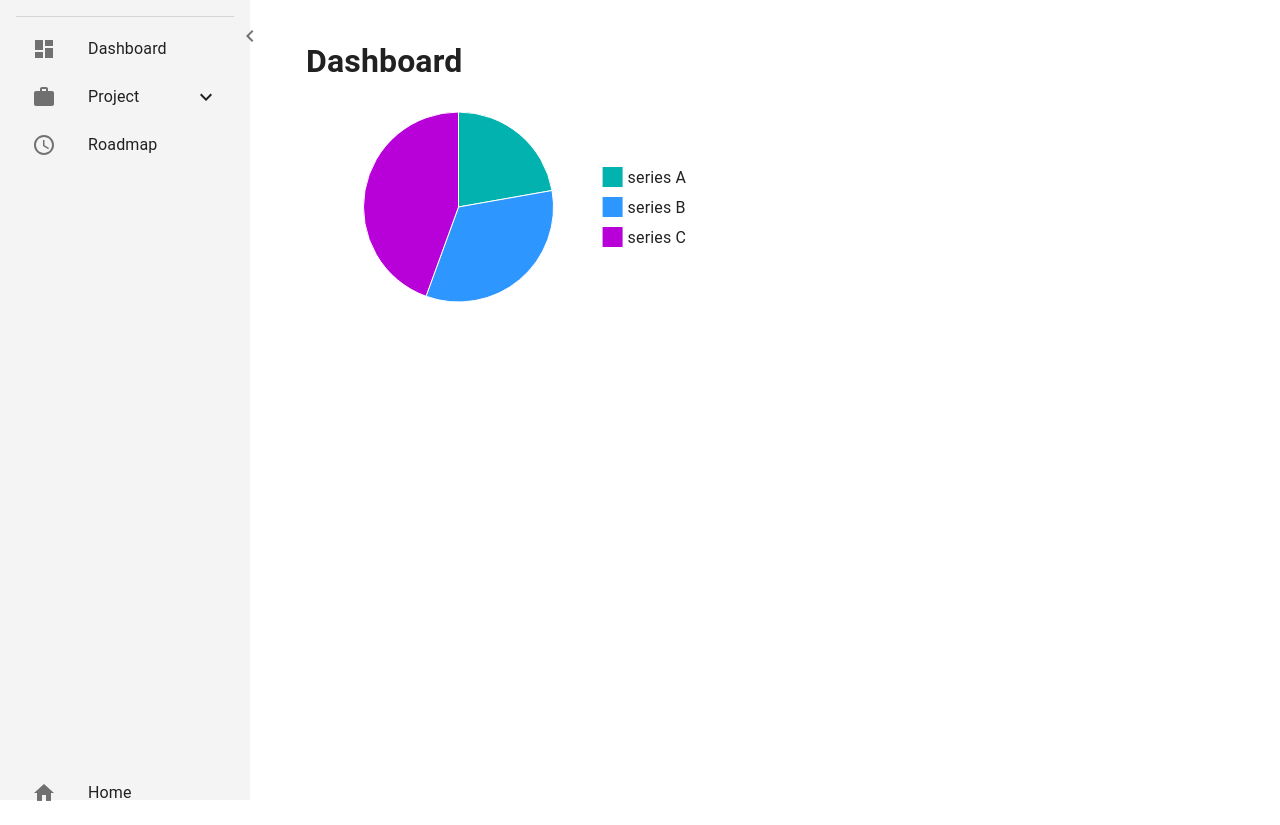
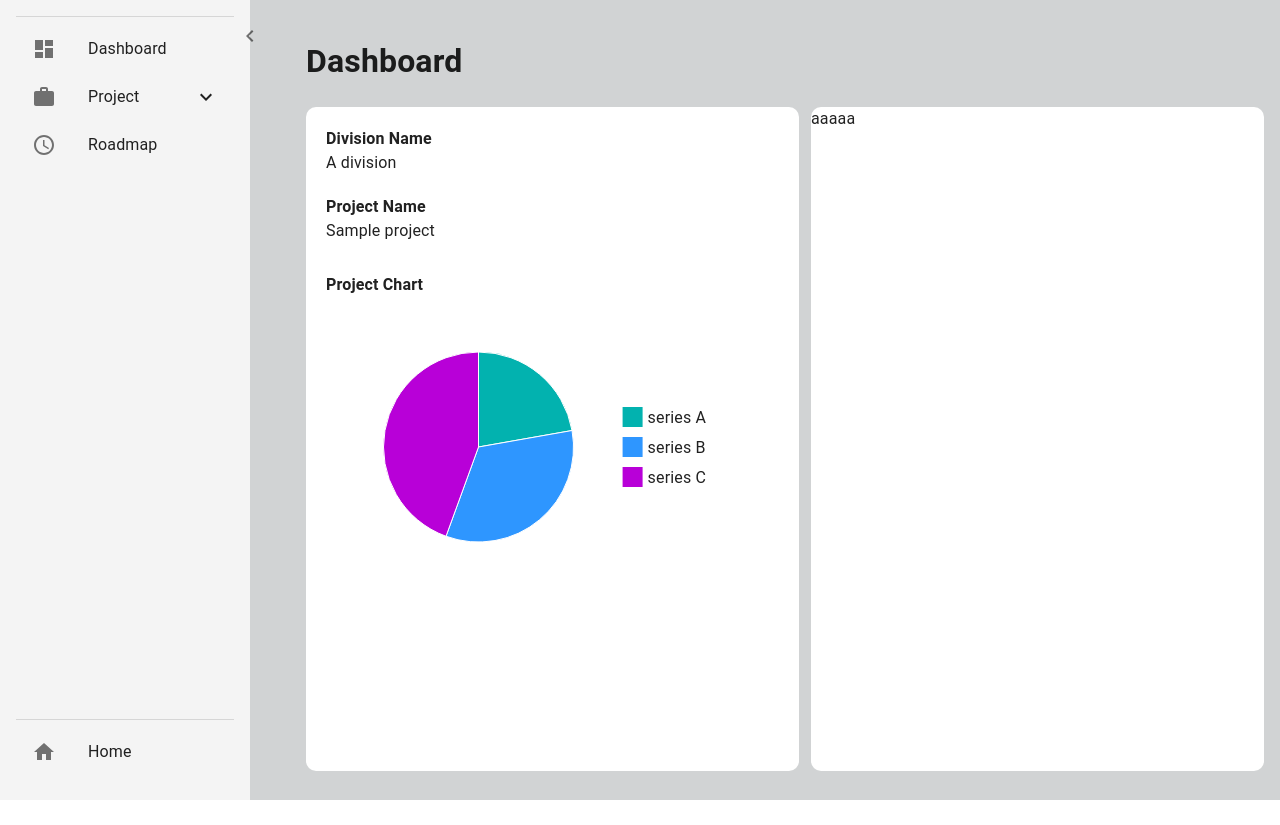
Before and after one commit to alfarabi-a96/dashboard-train, a Next.js app: page /main/dashboard in a window 1280 px wide. After the commit the page ends 800 px from the top, so only its background shows below. Built offline with nearby package versions, Linux system fonts and the light colour scheme.

Commit message:
update dashboard content

```diff
--- a/src/components/layout/index.tsx
+++ b/src/components/layout/index.tsx
@@ -3,7 +3,7 @@ import Sidebar from '@/components/sidebar'
 
 const Layout: React.FC<{ children: React.ReactNode }> = ({ children }) => {
   return (
-    <div style={{ display: 'flex' }}>
+    <div style={{ display: 'flex', backgroundColor: '#D1D3D4' }}>
       <Sidebar />
       <main style={{ flexGrow: 1, padding: 16, transition: 'margin-left 0.3s', marginLeft: 40 }}>
         {children}
--- a/src/components/sidebar/index.tsx
+++ b/src/components/sidebar/index.tsx
@@ -1,4 +1,4 @@
-import React, { useState } from 'react';
+import React, { useState } from 'react'
 import {
   List,
   ListItem,
@@ -8,33 +8,32 @@ import {
   Divider,
   Collapse,
   ListItemButton,
-} from '@mui/material';
+} from '@mui/material'
 import {
   ChevronLeft,
   ChevronRight,
   Dashboard as DashboardIcon,
   Home,
-  Settings as SettingsIcon,
   ExpandLess,
   ExpandMore
-} from '@mui/icons-material';
-import EditIcon from '@mui/icons-material/Edit';
-import ListIcon from '@mui/icons-material/List';
-import AccessTimeIcon from '@mui/icons-material/AccessTime';
-import Link from 'next/link';
-import { useSidebar } from '@/helper/context/sidebar-context';
-import { NoteAdd, Work } from '../../../node_modules/@mui/icons-material/index';
+} from '@mui/icons-material'
+import EditIcon from '@mui/icons-material/Edit'
+import ListIcon from '@mui/icons-material/List'
+import AccessTimeIcon from '@mui/icons-material/AccessTime'
+import Link from 'next/link'
+import { useSidebar } from '@/helper/context/sidebar-context'
+import { NoteAdd, Work } from '../../../node_modules/@mui/icons-material/index'
 
 const Sidebar = () => {
-  const { open, toggleSidebar } = useSidebar();
-  const [openNested, setOpenNested] = useState({});
+  const { open, toggleSidebar } = useSidebar()
+  const [openNested, setOpenNested] = useState({} as { [key: string]: boolean })
 
-  const handleClick = (item) => {
+  const handleClick = (item: string) => {
     setOpenNested((prev) => ({
       ...prev,
       [item]: !prev[item],
-    }));
-  };
+    }))
+  }
 
   return (
     <div
@@ -45,6 +44,8 @@ const Sidebar = () => {
         padding: 16,
         transition: 'width 0.3s',
         position: 'relative',
+        display: 'flex',
+        flexDirection: 'column',
       }}
     >
       <IconButton
@@ -59,6 +60,7 @@ const Sidebar = () => {
         {open ? <ChevronLeft /> : <ChevronRight />}
       </IconButton>
       <Divider />
+      <div style={{ display: 'flex', flex: 1, flexDirection: 'column' }}>
         <List>
           <ListItem button component={Link} href="/main/dashboard">
             <ListItemIcon>
@@ -66,13 +68,12 @@ const Sidebar = () => {
             </ListItemIcon>
             <ListItemText primary={open ? 'Dashboard' : ''} />
           </ListItem>
-
           <ListItemButton onClick={() => handleClick('project')}>
             <ListItemIcon>
               <Work />
             </ListItemIcon>
             <ListItemText primary={open ? 'Project' : ''} />
-          {openNested['project'] ? <ExpandLess /> : <ExpandMore />}
+            {openNested['project'] ? <ExpandLess style={{ position: open ? 'relative' : 'absolute', left: open ? '' : '50px' }} /> : <ExpandMore style={{ position: open ? 'relative' : 'absolute', left: open ? '' : '50px' }} />}
           </ListItemButton>
           <Collapse in={openNested['project']} timeout="auto" unmountOnExit>
             <List component="div" disablePadding>
@@ -102,7 +103,11 @@ const Sidebar = () => {
             </ListItemIcon>
             <ListItemText primary={open ? 'Roadmap' : ''} />
           </ListItem>
-        <ListItem button component={Link} href="/home" style={{ marginTop: '75vh' }}>
+        </List>
+      </div>
+      <Divider />
+      <List>
+        <ListItem button component={Link} href="/home">
           <ListItemIcon>
             <Home />
           </ListItemIcon>
@@ -110,7 +115,7 @@ const Sidebar = () => {
         </ListItem>
       </List>
     </div>
-  );
-};
+  )
+}
 
-export default Sidebar;
+export default Sidebar
--- a/src/pages/main/dashboard/index.tsx
+++ b/src/pages/main/dashboard/index.tsx
@@ -3,17 +3,38 @@ import Layout from '@/components/layout'
 import Chart from '@/components/chart/chart'
 
 const Dashboard: React.FC = () => {
-  const [tabIndex, setTabIndex] = React.useState(0)
-
-  const handleTabChange = (event: React.SyntheticEvent, newValue: number) => {
-    setTabIndex(newValue)
-  }
 
   return (
     <Layout>
       <h1>Dashboard</h1>
-      <Chart/>
-    </Layout>
+      <div style={{ display: 'flex', flexDirection: 'row', justifyContent: 'space-between', gap: '12px' }}>
+        <div style={{ backgroundColor: 'white', display: 'flex', flex: 1, height: '83vh', padding: '20px', flexDirection: 'column', borderRadius: '10px' }}>
+          <div style={{ marginBottom: '20px' }}>
+            <div style={{ display: 'flex', flexDirection: 'column' }}>
+              <text style={{ fontWeight: 'bold' }}>Division Name</text>
+              <text>A division</text>
+            </div>
+          </div>
+          <div>
+            <div style={{ display: 'flex', flexDirection: 'column' }}>
+              <text style={{ fontWeight: 'bold' }}>Project Name</text>
+              <text>Sample project</text>
+            </div>
+          </div>
+          <div style={{ marginTop: '30px', gap: '50px', display: 'flex', flexDirection: 'column' }}>
+            <div>
+              <text style={{fontWeight: 'bold'}}>Project Chart</text>
+            </div>
+            <div>
+              <Chart />
+            </div>
+          </div>
+        </div>
+        <div style={{ backgroundColor: 'white', display: 'flex', flex: 1, height: '83vh', borderRadius: '10px' }}>
+          aaaaa
+        </div>
+      </div>
+    </Layout >
   )
 }
 
```
Lines whose indentation alone changed are shown as unchanged.
